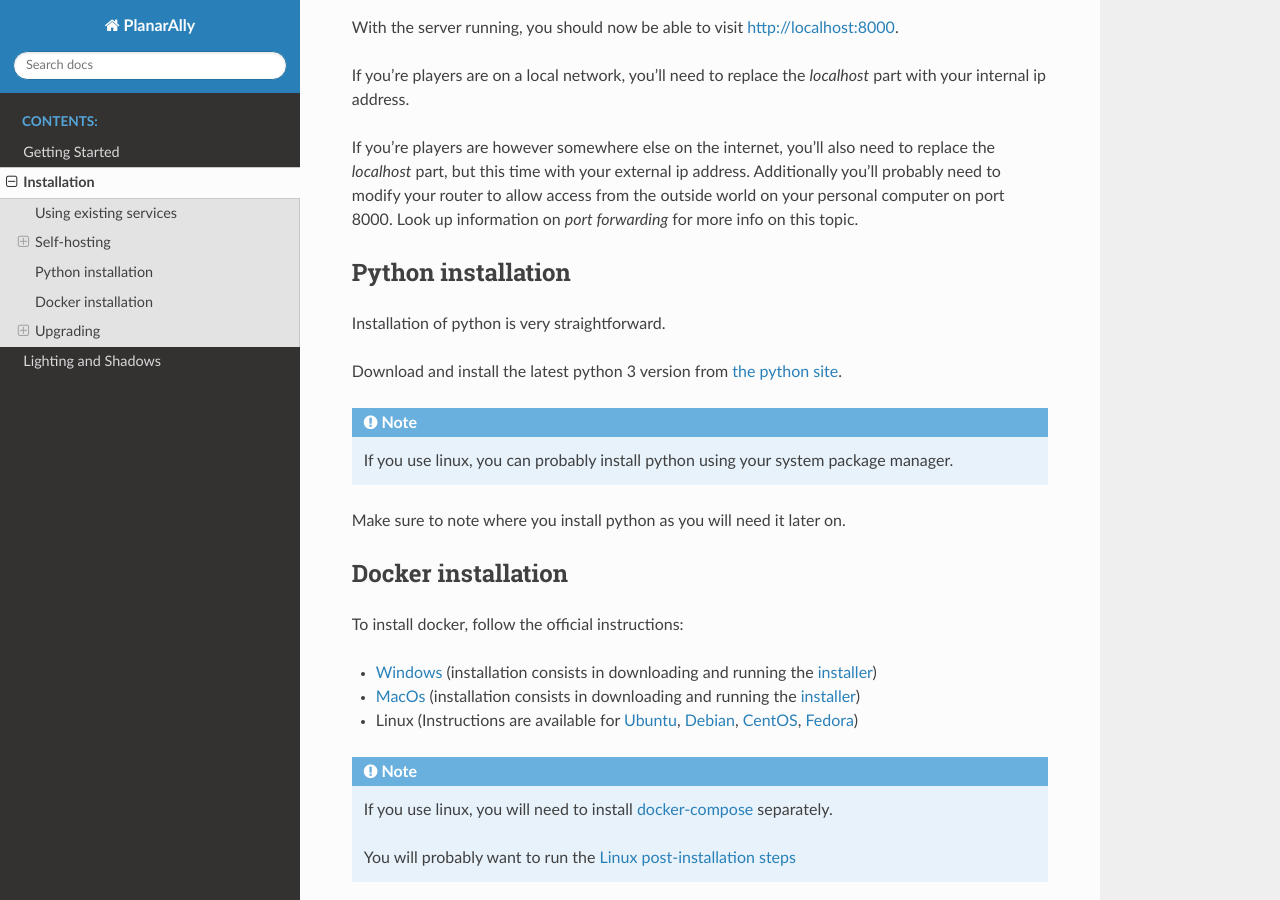
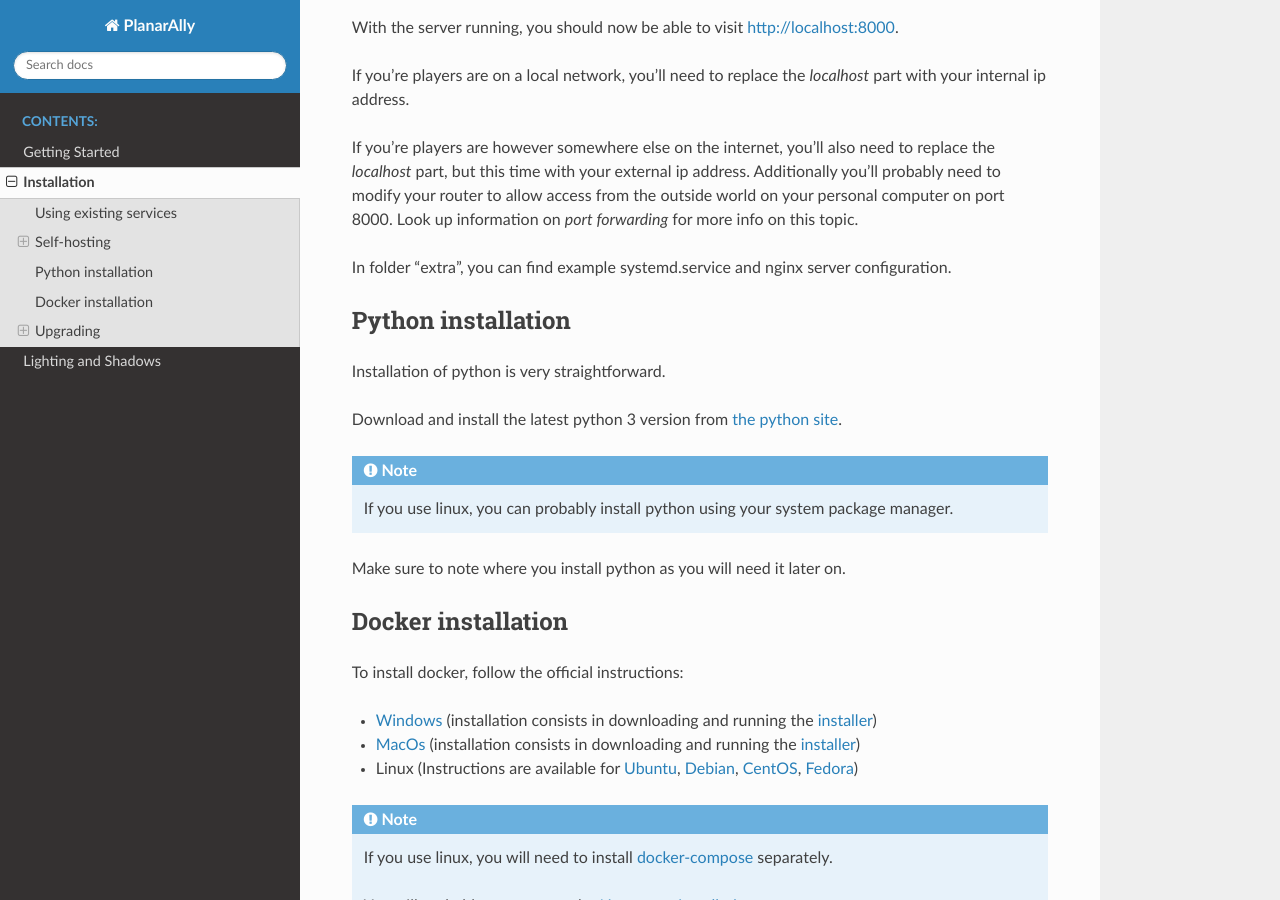
Before and after one commit to Kruptein/PlanarAlly, a Sphinx documentation site: the page built from docs/installation.rst, in a window 1280 px wide and 900 px high, scrolled down 2929 px. Built offline with Sphinx 7.4.7 and the Read the Docs theme 2.0.0, drawn with Linux system fonts in a browser that asks for light colours; pages that are not in the unit, such as notebooks, are missing from menus.

Commit message:
mention about new files in documentation

```diff
--- a/docs/installation.rst
+++ b/docs/installation.rst
@@ -142,6 +142,7 @@ Additionally you'll probably need to modify your router to allow access from
 the outside world on your personal computer on port 8000.
 Look up information on `port forwarding` for more info on this topic.
 
+In folder "extra", you can find example systemd.service and nginx server configuration.
 
 .. _python:
 
```
